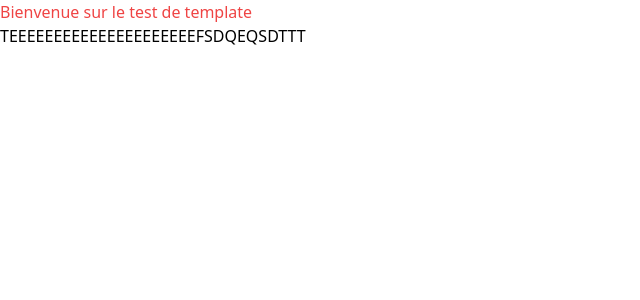
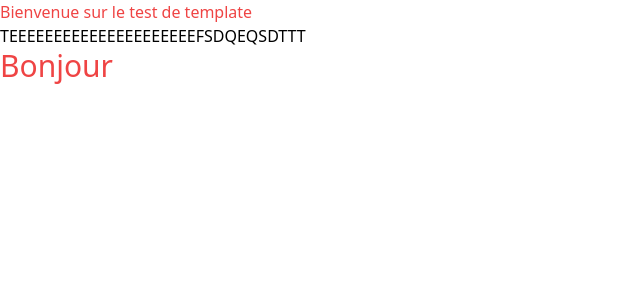
Before and after one commit to NdMamadouDv/Template_test, a Next.js app in the folder front/: page / in a window 1280 px wide. Shown: the top 300 px of the page, without its empty margins (0-640 px from the left). Built offline with nearby package versions, Linux system fonts and the light colour scheme.

Commit message:
Merci le peuple

```diff
--- a/front/src/Lib/test.js
+++ /dev/null
@@ -1 +0,0 @@
-const mamadou = String;
--- a/front/src/pages/index.tsx
+++ b/front/src/pages/index.tsx
@@ -1,5 +1,6 @@
 import Image from "next/image";
 import { Inter } from "next/font/google";
+import Typography from "@/Components/ui/Typography";
 
 const inter = Inter({ subsets: ["latin"] });
 
@@ -8,6 +9,13 @@ export default function Home() {
     <div className="">
       <h1 className="text-red-500">Bienvenue sur le test de template</h1>
       <h2 className="">TEEEEEEEEEEEEEEEEEEEEEFSDQEQSDTTT</h2>
+      <Typography
+        variant="lead"
+        className="text-3xl text-red-500 "
+        font="emphasize"
+      >
+        Bonjour
+      </Typography>
     </div>
   );
 }
```
